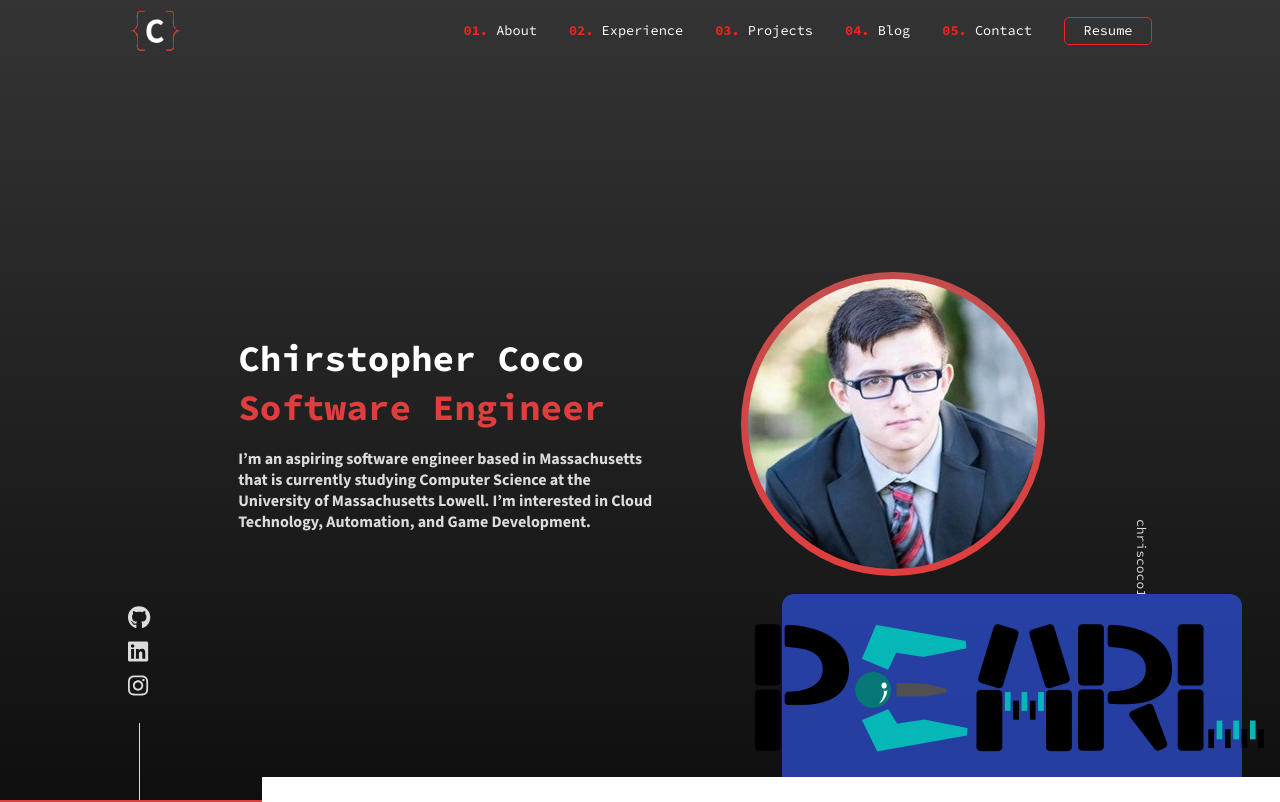
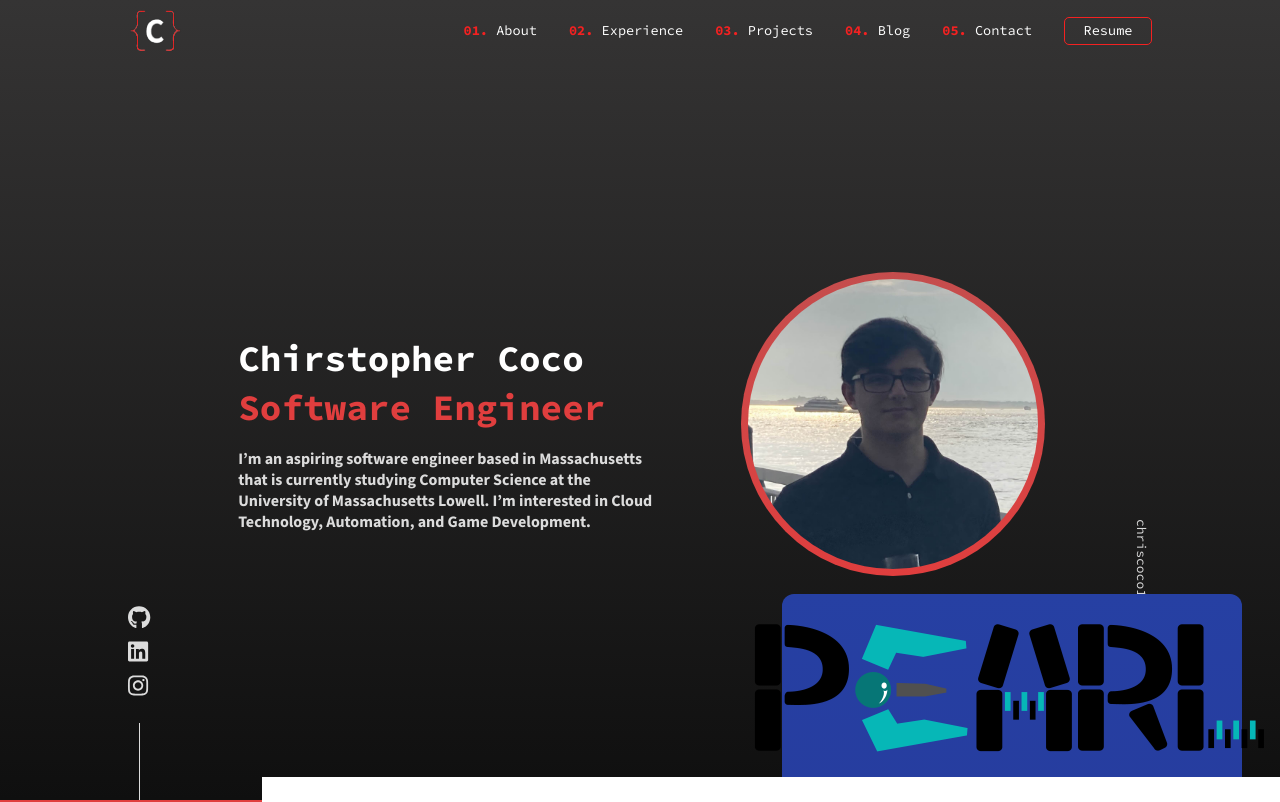
Before and after one commit to cjcocokriisp/portfolio-site, a Next.js app: page / in a window 1280 px wide. Shown: the top 802 px of the page. Built offline with nearby package versions, Linux system fonts and the light colour scheme.

Commit message:
Update hero image

```diff
--- a/src/app/page.tsx
+++ b/src/app/page.tsx
@@ -57,7 +57,7 @@ export default function Home() {
                 </div>
                 <div className="hero-img-container" style={{alignSelf: "center"}}>
                     <Image
-                        src="/hero-img.jpg"
+                        src="/hero-img.png"
                         width={290}
                         height={290}
                         className="hero-img"
```
Also changed, not shown: public/hero-img.png (added), public/hero-img_old.jpg (renamed from public/hero-img.jpg).
